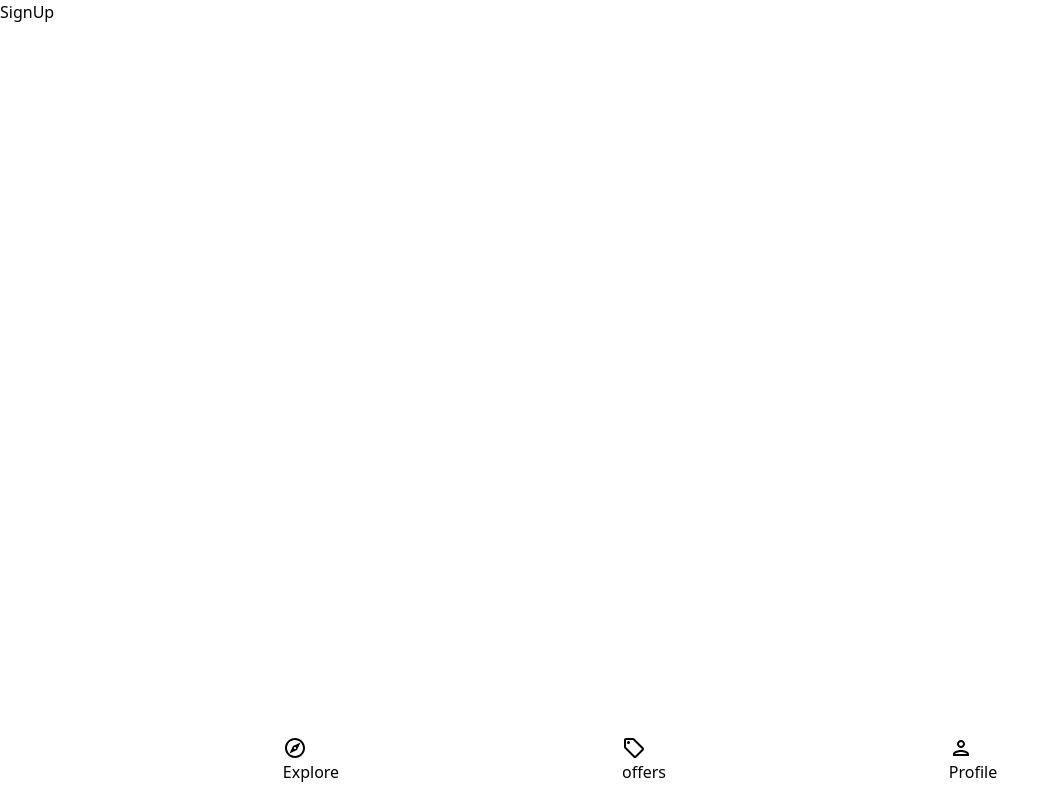
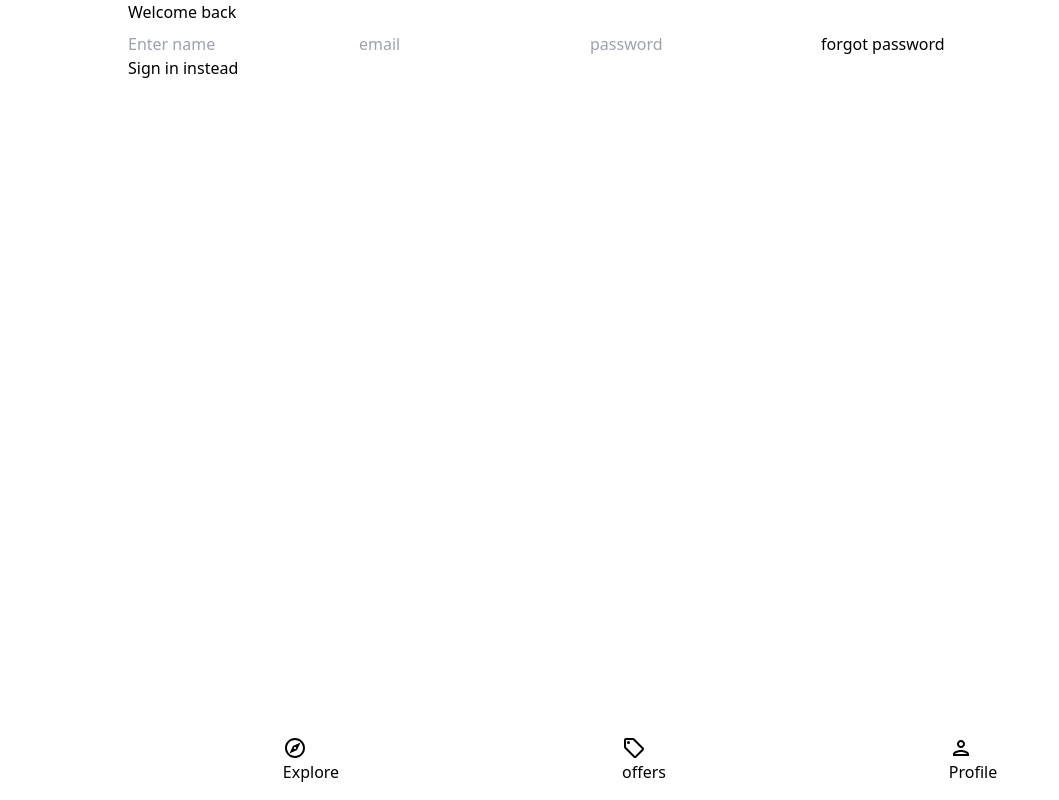
Before and after one commit to MrMaina100/House-Hunter, a React app: page /signup in a window 1280 px wide. Shown: the whole page, without its empty margins (0-1059 px from the left). Built offline with nearby package versions, Linux system fonts and the light colour scheme; the HTML template or start-up script is replaced by a standard one.

Commit message:
added both sign in and sign up

```diff
--- a/src/Pages/SignIn.jsx
+++ b/src/Pages/SignIn.jsx
@@ -1,6 +1,59 @@
+import { Link, useNavigate } from "react-router-dom"
+import { useState } from "react"
+
 function SignIn() {
+  const [showPassword, setShowpassword]= useState(false)
+  const [formData, setFormData] = useState({
+    email:'',
+    password:''
+  })
+
+  const {email, password} = formData
+
+  const onChange = (e)=>{
+    setFormData((prevState)=>({
+      ...prevState,
+      [e.target.id]: e.target.value
+
+    }))
+
+  }
   return (
-    <div>SignIn</div>
+    <>
+    <div className="mx-auto max-w-[80%] flex-col space-y-2 justify-center items-center">
+      <h1>Welcome back</h1>
+
+      <form>
+
+        <input type="email"
+         value={email}
+         placeholder="email"
+         onChange={onChange}
+         id="email"
+
+          />
+
+        <input
+         type={showPassword ? 'text' : 'password'}
+         placeholder="password"
+         onChange={onChange}
+         value={password}
+         id="password"
+         />
+
+         <Link to='/forgotpassword'>
+          forgot password
+         </Link>
+
+      </form>
+
+      <Link to='/signup'>
+        Sign up instead
+      </Link>
+
+    </div>
+
+    </>
   )
 }
 export default SignIn
--- a/src/Pages/SignUp.jsx
+++ b/src/Pages/SignUp.jsx
@@ -1,6 +1,68 @@
+import { Link, useNavigate } from "react-router-dom"
+import { useState } from "react"
+
 function SignUp() {
+  const [showPassword, setShowpassword]= useState(false)
+  const [formData, setFormData] = useState({
+    name:'',
+    email:'',
+    password:''
+  })
+
+  const {name,email, password} = formData
+
+  const onChange = (e)=>{
+    setFormData((prevState)=>({
+      ...prevState,
+      [e.target.id]: e.target.value
+
+    }))
+
+  }
   return (
-    <div>SignUp</div>
+    <>
+    <div className="mx-auto max-w-[80%] flex-col space-y-2 justify-center items-center">
+      <h1>Welcome back</h1>
+
+      <form>
+
+         <input type="text"
+         value={name}
+         placeholder="Enter name"
+         onChange={onChange}
+         id="name"
+
+          />
+
+        <input type="email"
+         value={email}
+         placeholder="email"
+         onChange={onChange}
+         id="email"
+
+          />
+
+        <input
+         type={showPassword ? 'text' : 'password'}
+         placeholder="password"
+         onChange={onChange}
+         value={password}
+         id="password"
+         />
+
+         <Link to='/forgotpassword'>
+          forgot password
+         </Link>
+
+      </form>
+
+      <Link to='/signin'>
+        Sign in instead
+      </Link>
+
+    </div>
+
+    </>
   )
 }
 export default SignUp
```
